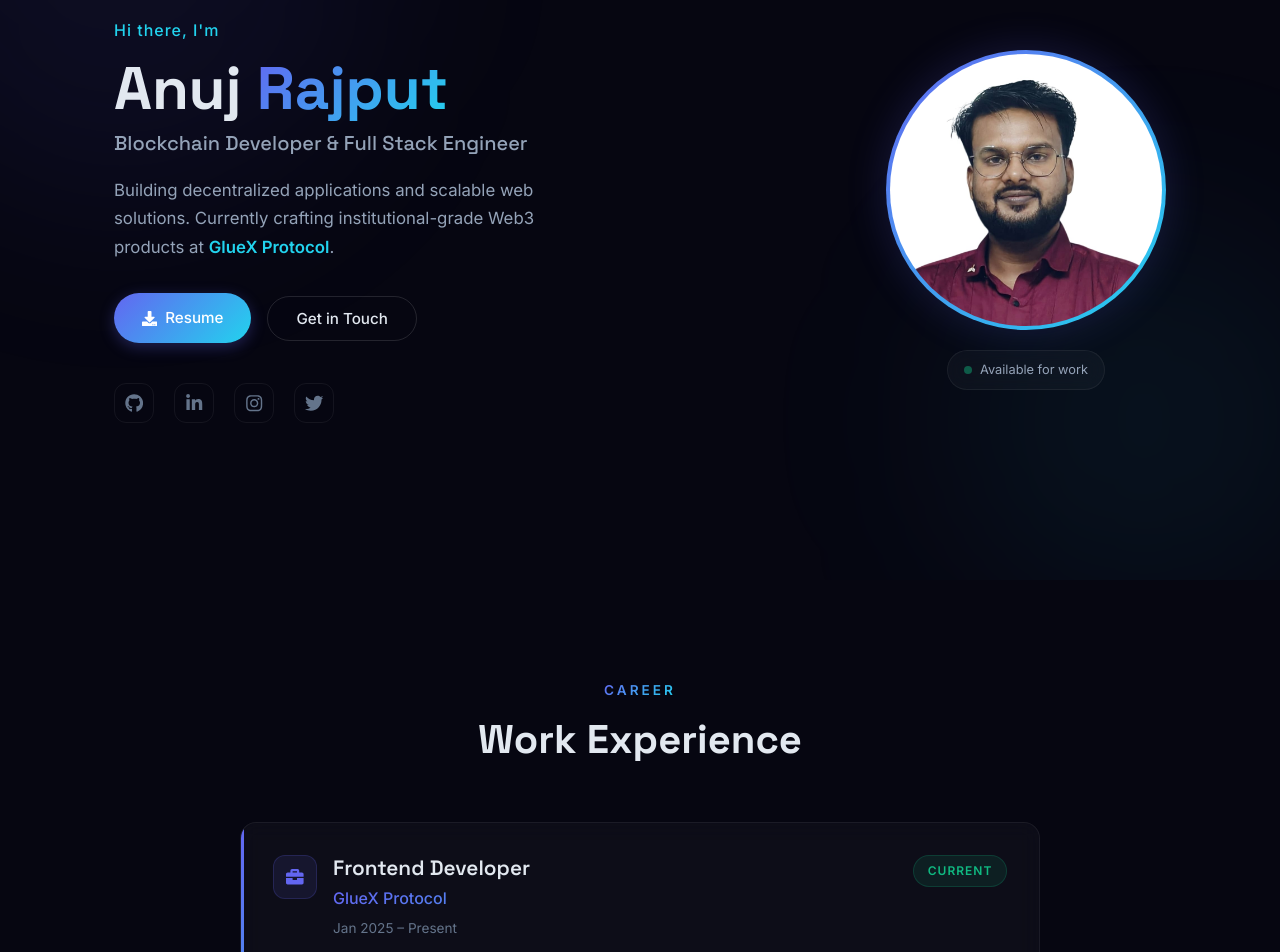
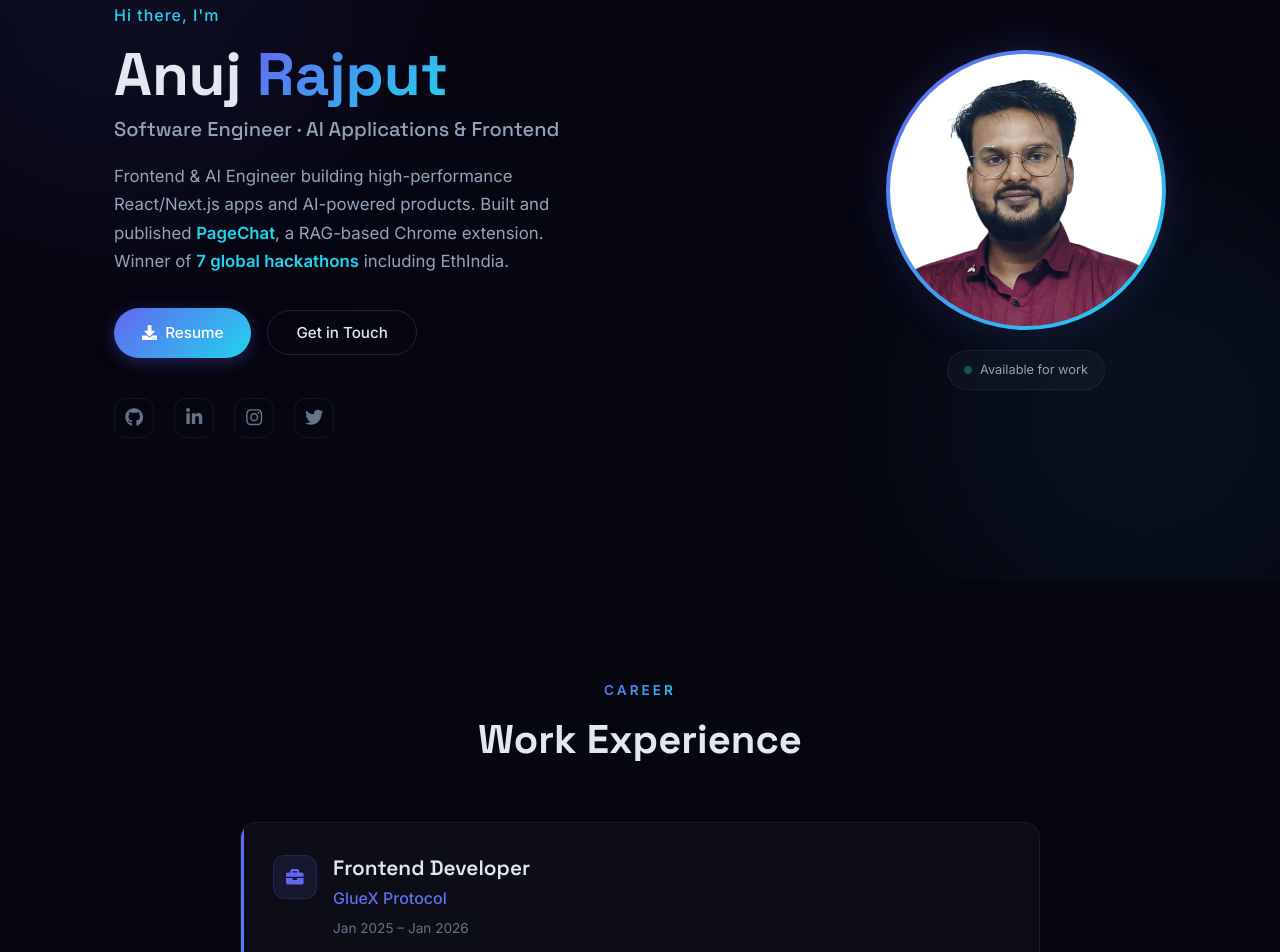
Before and after one commit to rajputanuj31/Portfolio, a React (Create React App) app: page / in a window 1280 px wide. Shown: the part 220-1172 px from the top of the page. Built offline with nearby package versions, Linux system fonts and the light colour scheme.

Commit message:
feat: Add PageChat project and update achievements, experience, and hero sections

```diff
--- a/src/Details.js
+++ b/src/Details.js
@@ -1,4 +1,13 @@
 const details = [
+  {
+  name: "PageChat — AI Chrome Extension",
+  subheading:
+    "Built and published a Chrome extension (MV3) that lets users chat with any webpage using a RAG pipeline. Backend: FastAPI + LangChain with FAISS vector store, RecursiveCharacterTextSplitter, and WebBaseLoader. Frontend: React + TypeScript content script injected into pages; chat history persisted per URL via chrome.storage.",
+  techstack: ["React.js", "TypeScript", "FastAPI", "LangChain", "FAISS", "OpenAI API", "Python"],
+  github: "https://github.com/rajputanuj31/PageChat",
+  Demo: "https://chromewebstore.google.com/detail/pagechat/clkgpcmjodnbcapllcihbnaflcjapini",
+  timePeriod: "Feb '26 – Present",
+ },
   {
     name: "ZK-Insurance",
     subheading:
@@ -42,11 +51,11 @@ const details = [
   {
     name: "OneClickAuth (NPM)",
     subheading:
-      "Published a full-stack npm package for secure authentication using MERN stack. Integrated React Router for client navigation and JWT for secure sessions. Achieved 700+ weekly downloads.",
+      "Built and published an npm authentication package enabling plug-and-play JWT auth for React/Node apps. Reduces auth setup from ~200 lines of boilerplate to a single import. Handles client routing, token refresh, and backend middleware.",
     techstack: ["React", "MongoDB", "Node.js", "Redux", "JWT"],
     github: "https://github.com/rajputanuj31/oneclickauth",
     Demo: "https://www.npmjs.com/package/oneclickauth",
-    timePeriod: "Sep '24",
+    timePeriod: "Sep '24"
   },
   {
     name: "Open Source — Joomla!",
--- a/src/components/Achievements/Achievements.css
+++ b/src/components/Achievements/Achievements.css
@@ -5,9 +5,9 @@
 
 .achievements-grid {
   display: grid;
-  grid-template-columns: repeat(3, 1fr);
+  grid-template-columns: repeat(4, 1fr);
   gap: 1.5rem;
-  max-width: 800px;
+  max-width: 1100px;
   margin: 0 auto;
 }
 
@@ -49,7 +49,7 @@
 }
 
 /* ===== Responsive ===== */
-@media (max-width: 900px) {
+@media (max-width: 1024px) {
   .achievements-grid {
     grid-template-columns: repeat(2, 1fr);
   }
--- a/src/components/Achievements/Achievements.js
+++ b/src/components/Achievements/Achievements.js
@@ -6,8 +6,14 @@ const stats = [
   {
     number: '7+',
     label: 'Hackathon Wins',
-    detail: 'EthIndia, Unfold, MLH events',
+    detail: 'EthIndia, Unfold, MLH — 500–2,000 teams/event',
     icon: '\uD83C\uDFC6',
+  },
+  {
+    number: '1',
+    label: 'Published AI App',
+    detail: 'PageChat live on Chrome Web Store',
+    icon: '\uD83E\uDD16',
   },
   {
     number: '35+',
--- a/src/components/Experience/Experience.js
+++ b/src/components/Experience/Experience.js
@@ -33,9 +33,8 @@ const Experience = () => {
               <div className="exp-meta">
                 <h3>Frontend Developer</h3>
                 <span className="exp-company">GlueX Protocol</span>
-                <span className="exp-date">Jan 2025 – Present</span>
+                <span className="exp-date">Jan 2025 – Jan 2026</span>
               </div>
-              <span className="exp-status">Current</span>
             </div>
 
             <ul className="exp-details">
--- a/src/components/Hero/Hero.js
+++ b/src/components/Hero/Hero.js
@@ -22,11 +22,11 @@ const Hero = () => {
           <h1 className="hero-name">
             Anuj <span className="gradient-text">Rajput</span>
           </h1>
-          <h2 className="hero-title">Blockchain Developer &amp; Full Stack Engineer</h2>
+          <h2 className="hero-title">Software Engineer · AI Applications &amp; Frontend</h2>
           <p className="hero-description">
-            Building decentralized applications and scalable web solutions.
-            Currently crafting institutional-grade Web3 products at{' '}
-            <span className="highlight">GlueX Protocol</span>.
+            Frontend & AI Engineer building high-performance React/Next.js apps and AI-powered products.
+            Built and published <span className="highlight">PageChat</span>, a RAG-based Chrome extension.
+            Winner of <span className="highlight">7 global hackathons</span> including EthIndia.
           </p>
 
           <div className="hero-cta">
```
Also changed, not shown: 1 other file (tests, documents, lock files or other folders).
